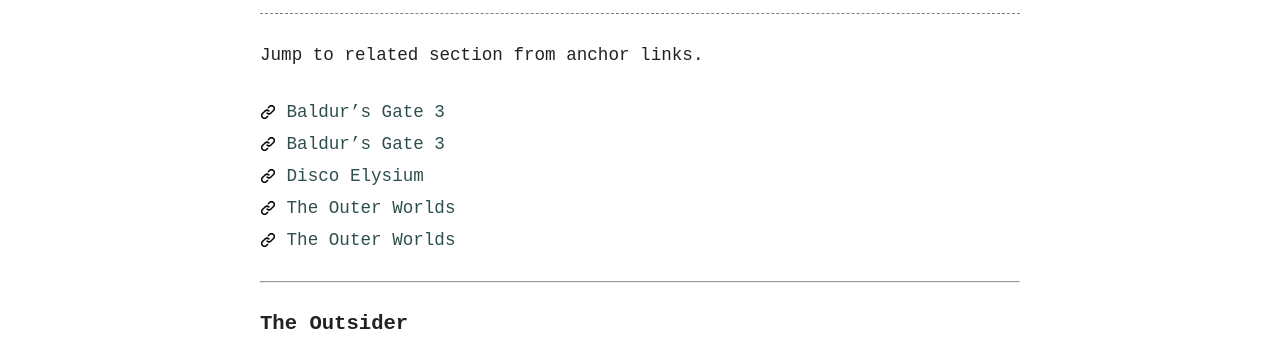
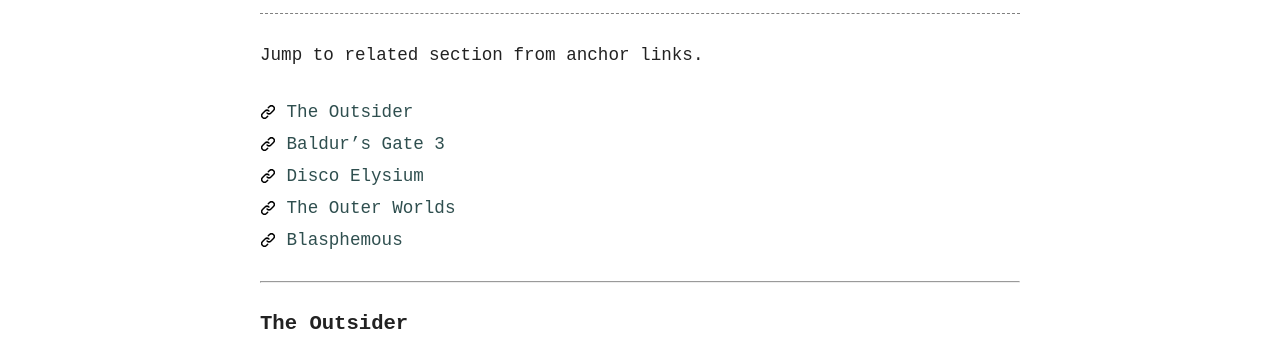
Before and after one commit to fatihmeh/fatihmeh.github.io, a Jekyll site: the page built from _notes/2021-10-29-tr-dictionary.md, in a window 1280 px wide and 900 px high. Shown: the part 254-592 px from the top of the window. Built offline with Jekyll 4.4.1, drawn with Linux system fonts in a browser that asks for light colours.

Commit message:
Fix anchor links

```diff
--- a/_notes/2021-10-29-tr-dictionary.md
+++ b/_notes/2021-10-29-tr-dictionary.md
@@ -11,7 +11,7 @@
 Jump to related section from anchor links.
 
 
-[<svg class="link" viewBox="0 0 16 16" version="1.1" width="16" height="16" aria-hidden="true"><path fill-rule="evenodd" d="M7.775 3.275a.75.75 0 001.06 1.06l1.25-1.25a2 2 0 112.83 2.83l-2.5 2.5a2 2 0 01-2.83 0 .75.75 0 00-1.06 1.06 3.5 3.5 0 004.95 0l2.5-2.5a3.5 3.5 0 00-4.95-4.95l-1.25 1.25zm-4.69 9.64a2 2 0 010-2.83l2.5-2.5a2 2 0 012.83 0 .75.75 0 001.06-1.06 3.5 3.5 0 00-4.95 0l-2.5 2.5a3.5 3.5 0 004.95 4.95l1.25-1.25a.75.75 0 00-1.06-1.06l-1.25 1.25a2 2 0 01-2.83 0z"></path></svg> Baldur's Gate 3](#the-outsider)
+[<svg class="link" viewBox="0 0 16 16" version="1.1" width="16" height="16" aria-hidden="true"><path fill-rule="evenodd" d="M7.775 3.275a.75.75 0 001.06 1.06l1.25-1.25a2 2 0 112.83 2.83l-2.5 2.5a2 2 0 01-2.83 0 .75.75 0 00-1.06 1.06 3.5 3.5 0 004.95 0l2.5-2.5a3.5 3.5 0 00-4.95-4.95l-1.25 1.25zm-4.69 9.64a2 2 0 010-2.83l2.5-2.5a2 2 0 012.83 0 .75.75 0 001.06-1.06 3.5 3.5 0 00-4.95 0l-2.5 2.5a3.5 3.5 0 004.95 4.95l1.25-1.25a.75.75 0 00-1.06-1.06l-1.25 1.25a2 2 0 01-2.83 0z"></path></svg> The Outsider](#the-outsider)
 {:class="anchor"}
 
 
@@ -27,7 +27,7 @@
 {:class="anchor"}
 
 
-[<svg class="link" viewBox="0 0 16 16" version="1.1" width="16" height="16" aria-hidden="true"><path fill-rule="evenodd" d="M7.775 3.275a.75.75 0 001.06 1.06l1.25-1.25a2 2 0 112.83 2.83l-2.5 2.5a2 2 0 01-2.83 0 .75.75 0 00-1.06 1.06 3.5 3.5 0 004.95 0l2.5-2.5a3.5 3.5 0 00-4.95-4.95l-1.25 1.25zm-4.69 9.64a2 2 0 010-2.83l2.5-2.5a2 2 0 012.83 0 .75.75 0 001.06-1.06 3.5 3.5 0 00-4.95 0l-2.5 2.5a3.5 3.5 0 004.95 4.95l1.25-1.25a.75.75 0 00-1.06-1.06l-1.25 1.25a2 2 0 01-2.83 0z"></path></svg> The Outer Worlds](#blasphemous)
+[<svg class="link" viewBox="0 0 16 16" version="1.1" width="16" height="16" aria-hidden="true"><path fill-rule="evenodd" d="M7.775 3.275a.75.75 0 001.06 1.06l1.25-1.25a2 2 0 112.83 2.83l-2.5 2.5a2 2 0 01-2.83 0 .75.75 0 00-1.06 1.06 3.5 3.5 0 004.95 0l2.5-2.5a3.5 3.5 0 00-4.95-4.95l-1.25 1.25zm-4.69 9.64a2 2 0 010-2.83l2.5-2.5a2 2 0 012.83 0 .75.75 0 001.06-1.06 3.5 3.5 0 00-4.95 0l-2.5 2.5a3.5 3.5 0 004.95 4.95l1.25-1.25a.75.75 0 00-1.06-1.06l-1.25 1.25a2 2 0 01-2.83 0z"></path></svg> Blasphemous](#blasphemous)
 {:class="anchor"}
 
 
```
